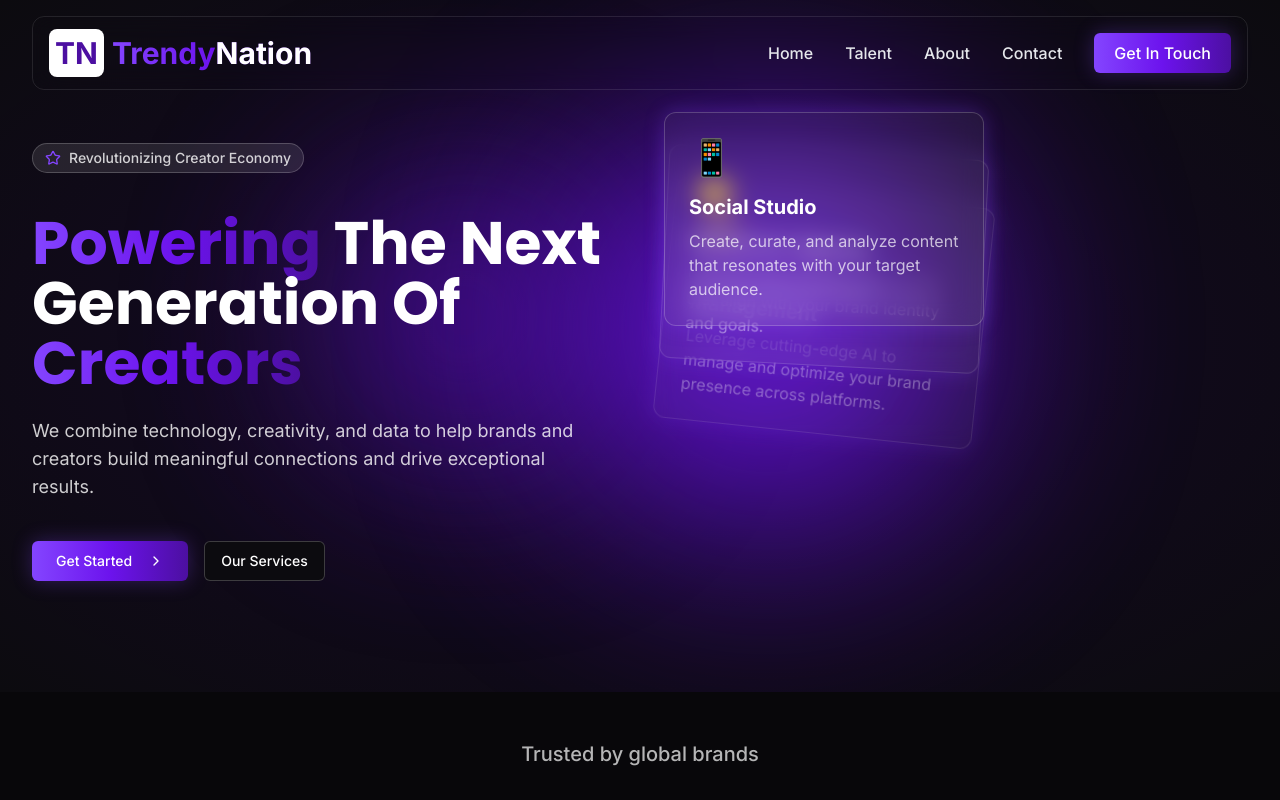
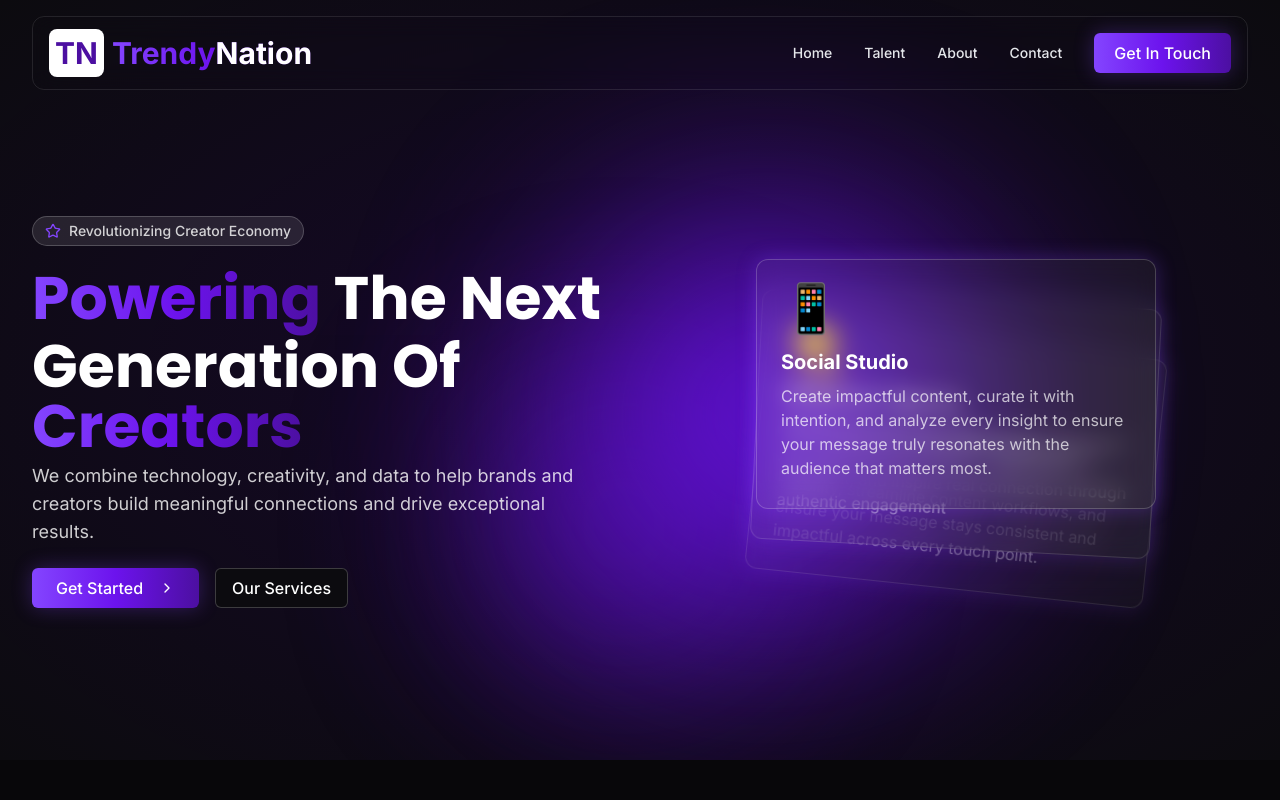
Before and after one commit to shakerscode/BeastNation, a React (Vite) app: page / in a window 1280 px wide. Shown: the top 800 px of the page. Built offline with nearby package versions, Linux system fonts and the light colour scheme.

Commit message:
feat: hero updated for desktop

```diff
--- a/src/components/home/HeroSection.tsx
+++ b/src/components/home/HeroSection.tsx
@@ -5,17 +5,17 @@ import { ChevronRight, Star } from 'lucide-react';
 const services = [
   {
     title: "AI-Powered Brand Management",
-    description: "Leverage cutting-edge AI to manage and optimize your brand presence across platforms.",
+    description: "Leverage next-gen AI to elevate your brand visibility, streamline content workflows, and ensure your message stays consistent and impactful across every touch point.",
     icon: "✨"
   },
   {
     title: "Social Studio",
-    description: "Create, curate, and analyze content that resonates with your target audience.",
+    description: "Create impactful content, curate it with intention, and analyze every insight to ensure your message truly resonates with the audience that matters most.",
     icon: "📱"
   },
   {
     title: "Influencer Agency",
-    description: "Connect with top-tier influencers that align with your brand identity and goals.",
+    description: "Collaborate with influential creators who don’t just represent your brand — they live it, breathe it, and inspire real connection through authentic engagement",
     icon: "🌟"
   }
 ];
@@ -32,25 +32,25 @@ const HeroSection = () => {
   }, []);
 
   return (
-    <section className="relative pt-28 pb-20 overflow-hidden">
+    <section className="relative pt-40 overflow-hidden">
       {/* Animated background elements */}
       <div className="absolute inset-0 -z-10">
         <div className="absolute top-0 left-0 w-full h-full bg-[radial-gradient(ellipse_at_center,_var(--tw-gradient-stops))] from-beast-accent to-transparent opacity-30" />
-        <div className="absolute top-1/4 left-1/4 w-72 h-72 rounded-full bg-beast-purple-dark blur-[100px] animate-pulse-gentle" />
-        <div className="absolute bottom-1/4 right-1/4 w-96 h-96 rounded-full bg-beast-purple blur-[120px] animate-pulse-gentle" style={{animationDelay: '1s'}} />
+        <div className="absolute top-2/4 left-[480px] w-72 h-72 rounded-full bg-beast-purple-dark blur-[100px] animate-pulse-gentle" />
+        <div className="absolute bottom-[20%] right-1/4 w-96 h-96 rounded-full bg-beast-purple blur-[120px] animate-pulse-gentle" style={{animationDelay: '1s'}} />
       </div>
 
-      <div className="max-w-7xl mx-auto px-4 sm:px-6 lg:px-8">
+      <div className="max-w-7xl mx-auto px-4 sm:px-6 lg:px-8 h-[600px]">
         <div className="flex flex-col lg:flex-row items-center justify-between gap-12">
           {/* Left Column: Text Content */}
-          <div className="w-full lg:w-1/2 space-y-6">
+          <div className="w-full lg:w-1/2 space-y-1.5 mt-14">
             <div className="inline-flex items-center px-3 py-1 rounded-full bg-white/10 border border-white/20 text-sm font-medium text-white/80 mb-4">
               <Star className="w-4 h-4 mr-2 text-beast-purple-light" />
               <span>Revolutionizing Creator Economy</span>
             </div>
 
-            <h1 className="text-4xl md:text-6xl font-bold font-display leading-tight">
-              <span className="text-gradient">Powering</span> The Next <br /> Generation Of <span className="text-gradient">Creators</span>
+            <h1 className="text-4xl md:text-6xl font-bold font-display ">
+              <span className="text-gradient">Powering</span> The Next <br /> <p className='mt-2'>Generation Of</p> <span className="text-gradient">Creators</span>
             </h1>
 
             <p className="text-lg text-white/80 max-w-xl">
@@ -58,22 +58,22 @@ const HeroSection = () => {
             </p>
 
             <div className="flex flex-wrap gap-4 pt-4">
-              <Button className="bg-primary-gradient shadow-glow hover:shadow-glow-lg transition-all duration-300 text-white px-6">
+              <Button className="bg-primary-gradient shadow-glow hover:shadow-glow-lg text-white text-base px-6 transition-all ease-in-out duration-300">
                 Get Started
                 <ChevronRight className="ml-2 h-4 w-4" />
               </Button>
-              <Button variant="outline" className="border-white/20 hover:bg-white/10">
+              <Button variant="outline" className="border-white/20 hover:bg-white/10 text-base transition-all ease-in-out duration-300">
                 Our Services
               </Button>
             </div>
           </div>
 
           {/* Right Column: Service Cards */}
-          <div className="w-full lg:w-1/2 relative h-[500px]">
+          <div className="w-full lg:w-1/2 relative h-[400px] flex items-center justify-center">
             {services.map((service, index) => (
               <div
                 key={service.title}
-                className={`absolute glass w-80 p-6 rounded-xl transition-all duration-500 shadow-glow border border-white/20 ${
+                className={`absolute glass w-[400px] h-[250px] p-6 rounded-xl transition-all duration-500 shadow-glow border border-white/20 ${
                   index === activeIndex
                     ? "z-20 opacity-100 translate-y-0 rotate-0"
                     : index === (activeIndex + 1) % services.length
@@ -81,7 +81,7 @@ const HeroSection = () => {
                     : "z-0 opacity-50 translate-y-20 rotate-6"
                 }`}
               >
-                <div className="text-4xl mb-4">{service.icon}</div>
+                <div className="text-5xl mb-4">{service.icon}</div>
                 <h3 className="text-xl font-bold mb-2">{service.title}</h3>
                 <p className="text-white/70">{service.description}</p>
               </div>
--- a/src/components/layout/NavBar.tsx
+++ b/src/components/layout/NavBar.tsx
@@ -7,7 +7,6 @@ const Navbar = () => {
   const [isOpen, setIsOpen] = React.useState(false);
 
   const [isScrolled, setIsScrolled] = useState(false);
-  const [isMobileMenuOpen, setIsMobileMenuOpen] = useState(false);
 
   // Track scroll position to add background on scroll
   useEffect(() => {
@@ -58,7 +57,7 @@ const Navbar = () => {
             <Link
               key={link.name}
               to={link.path}
-              className="text-gray-200 font-medium dark:text-gray-200 hover:text-beast-700 dark:hover:text-beast-400 transition-colors"
+              className="text-gray-200 text-sm font-medium dark:text-gray-200 hover:text-beast-700 dark:hover:text-beast-400 transition-colors"
             >
               {link.name}
             </Link>
```
